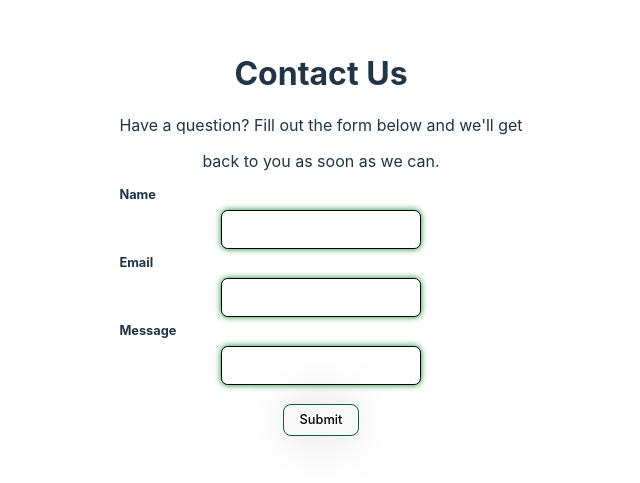
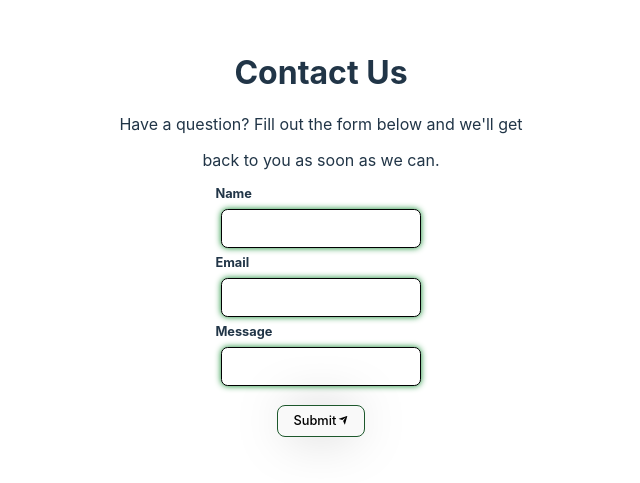
Before and after one commit to pulgajornie/myprojectformbs, a React (Vite) app: page / in a window 1280 px wide. Shown: the part 155-638 px from the top of the page, without its empty margins (319-959 px from the left). Built offline with nearby package versions, Linux system fonts and the light colour scheme.

Commit message:
update icon

```diff
--- a/src/components/label/label.module.scss
+++ b/src/components/label/label.module.scss
@@ -4,7 +4,8 @@
   font-weight: 700;
   margin-bottom: 0.5em;
   margin-right: 0px;
-  margin-top: 4px;
+  margin-top: 5px;
   width: 100%;
   direction: ltr;
+  margin-left: 7.5em;
 }
--- a/src/components/submit-button/submit-button.module.scss
+++ b/src/components/submit-button/submit-button.module.scss
@@ -1,2 +1,9 @@
 .root {
+  margin-left: 0px;
 }
+.submiticon {
+  margin-left: 0.2em;
+  margin-top: 0px;
+  margin-bottom: 0em;
+  width: auto;
+}
--- a/src/components/submit-button/submit-button.tsx
+++ b/src/components/submit-button/submit-button.tsx
@@ -1,5 +1,7 @@
 import classNames from 'classnames';
 import styles from './submit-button.module.scss';
+import { RiSendPlaneFill } from 'react-icons/ri';
+import Label_module from '../label/label.module.scss';
 
 export interface SubmitButtonProps {
     className?: string;
@@ -13,7 +15,10 @@ export interface SubmitButtonProps {
 export const SubmitButton = ({ className, children }: SubmitButtonProps) => {
     return (
         <div className={classNames(styles.root, className)}>
-            <button>{ children }</button>
+            <button>
+                {children}
+                <RiSendPlaneFill className={classNames(Label_module.root, styles.submiticon)} />
+            </button>
         </div>
     );
 };
```
Also changed, not shown: codux-external-components.json (+7 -2 lines).
